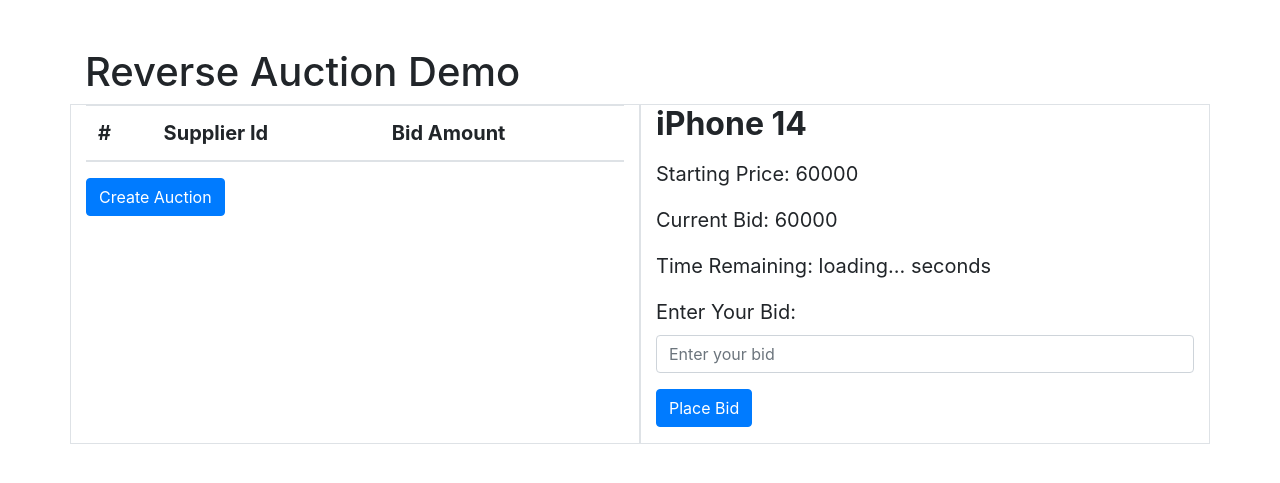
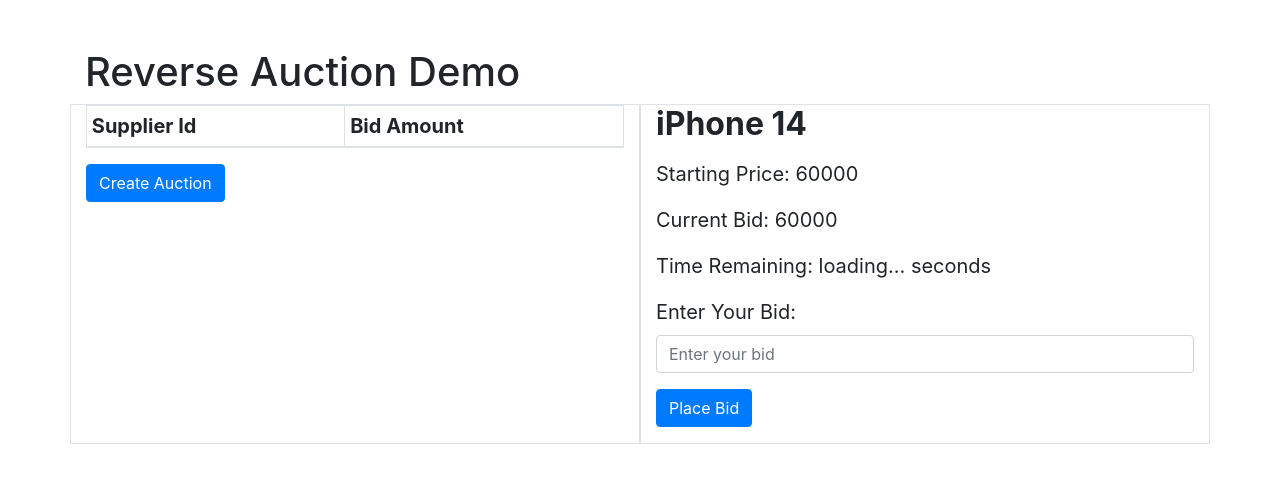
Before and after one commit to aabsharpasha/rev-auction, a Flask app: page / in a window 1280 px wide. Shown: the top 483 px of the page. Run offline with Flask 3, Linux system fonts and the light colour scheme; lists and menus that the app fills with data are empty; some libraries are stand-ins or nearby versions.

Commit message:
Updated Code

```diff
--- a/templates/product.html
+++ b/templates/product.html
@@ -19,10 +19,9 @@
 
         <div class="col-md-6 border" style="font-size:20px;">
 
-            <table class="table">
+            <table class="table table-striped table-bordered table-sm">
                 <thead>
                 <tr>
-                    <th scope="col">#</th>
                     <th scope="col">Supplier Id</th>
                     <th scope="col">Bid Amount</th>
                 </tr>
@@ -185,13 +184,13 @@ function displayBids(data) {
     for (const bidId in bids) {
       const bid = bids[bidId];
       const tableRow = document.createElement("tr");
-      const serial = document.createElement("td");
+      //const serial = document.createElement("td");
       const userIdCell = document.createElement("td");
       userIdCell.textContent = bid.userId;
       const amountCell = document.createElement("td");
       amountCell.textContent = bid.amount;
 
-      tableRow.appendChild(serial);
+      //tableRow.appendChild(serial);
       tableRow.appendChild(userIdCell);
       tableRow.appendChild(amountCell);
       tableBody.appendChild(tableRow);
```
